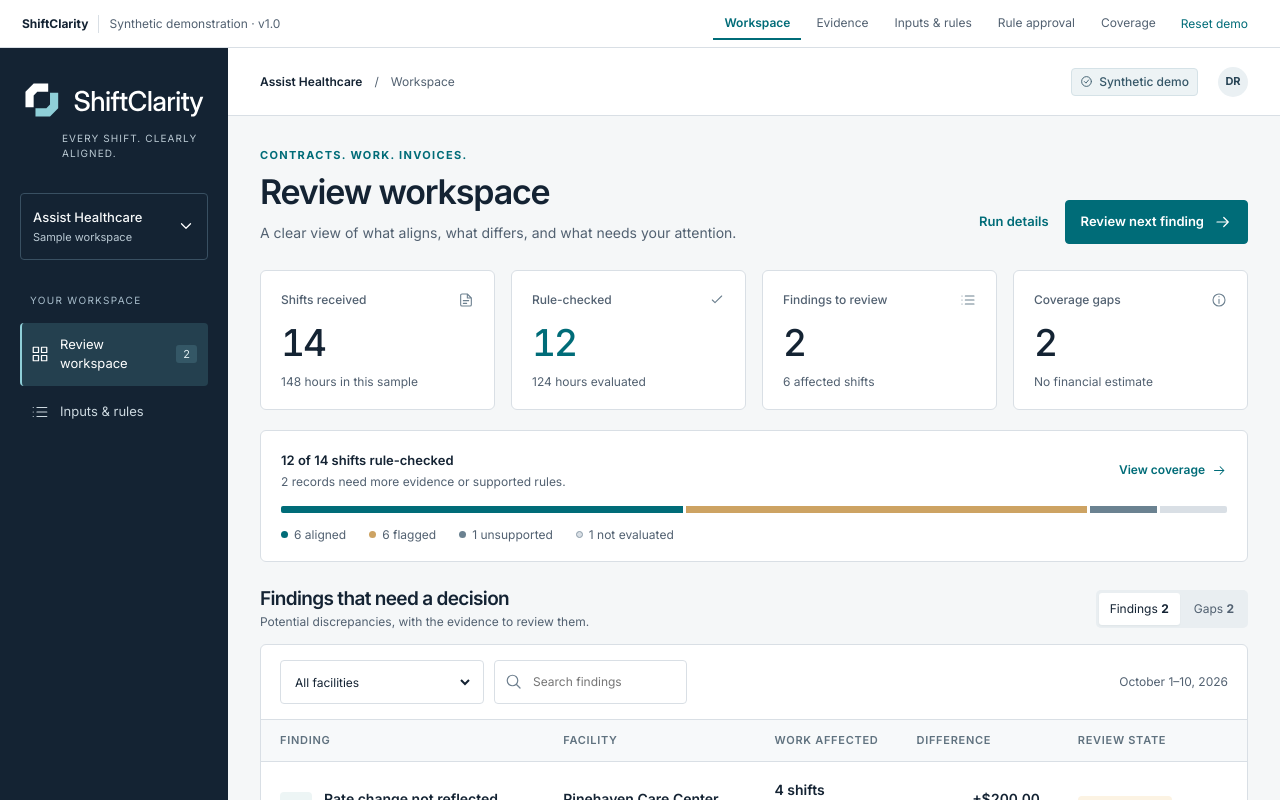
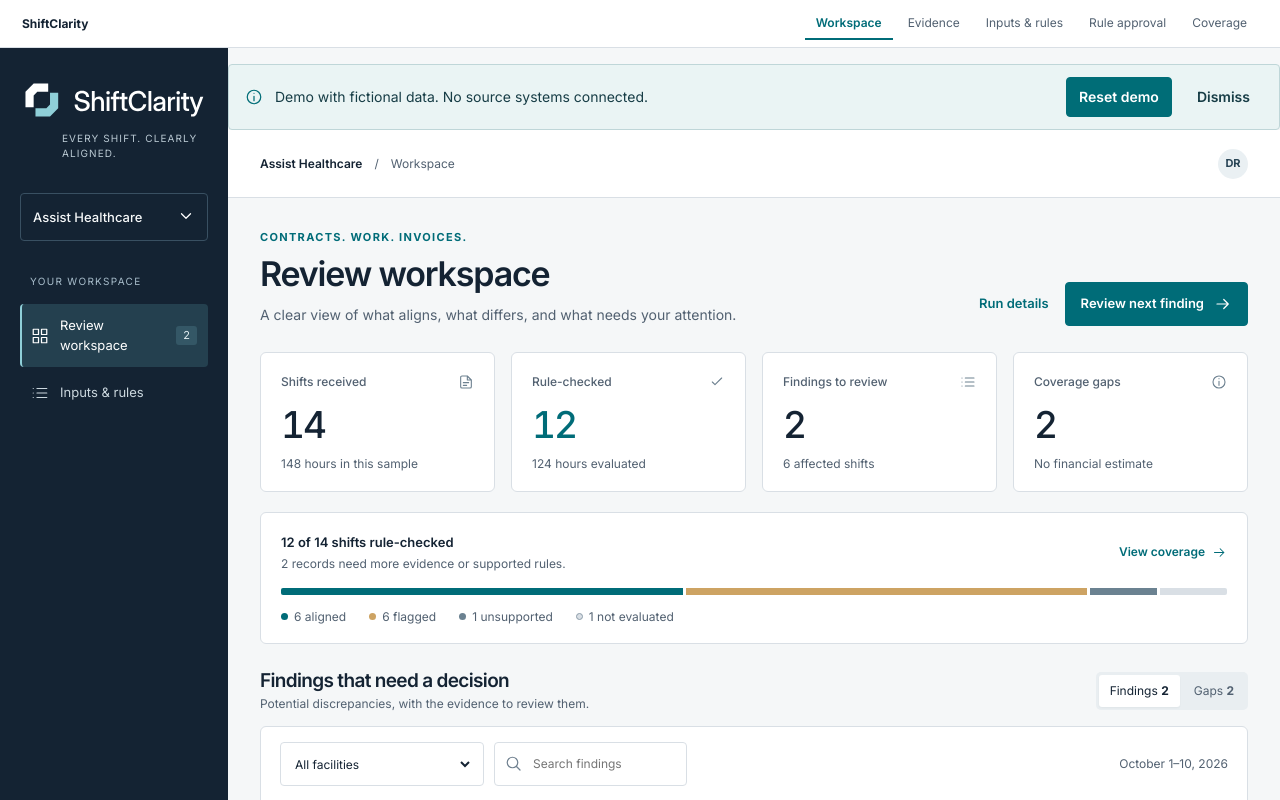
Before and after one commit to manynames3/ShiftClarity, a React (Vite) app: page / in a window 1280 px wide. Shown: the top 800 px of the page. Built offline with nearby package versions, Linux system fonts and the light colour scheme.

Commit message:
feat(demo): clarify fictional data disclosure

```diff
--- a/src/App.tsx
+++ b/src/App.tsx
@@ -17,8 +17,10 @@
 const views=['workspace','evidence','inputs','rules','coverage'] as const;
 const labels:Record<string,string>={workspace:'Workspace',evidence:'Evidence',inputs:'Inputs & rules',rules:'Rule approval',coverage:'Coverage'};
 type Modal={kind:'review';action:'confirm'|'dismiss'|'request_evidence'|'reopen';f:Finding;version:number}|{kind:'reset'|'import'|'about'|'reject'}|{kind:'task';task:Task};
+function readDisclosure(){try{return sessionStorage.getItem('shiftclarity-demo-disclosure')!=='dismissed';}catch{return true;}}
 export default function App({pilot}:{pilot?:PilotController}={}){
  const [memoryState,setState]=useState(()=>initialDemo(freshInputs(),draftRule)),[url,setUrl]=useState(()=>new URL(location.href)),[menu,setMenu]=useState(false),[actor,setActor]=useState('DEMO-AUTHOR'),[modal,setModal]=useState<Modal|null>(null),[notice,setNotice]=useState(''),[error,setError]=useState(''),[reason,setReason]=useState(''),[owner,setOwner]=useState('');
+ const [disclosureVisible,setDisclosureVisible]=useState(readDisclosure);
  const state=pilot?.state||memoryState;const activeActor=pilot?.session.actor||actor;
  const [saving,setSaving]=useState(false);
  const lastUrl=useRef(url.href),fileInput=useRef<HTMLInputElement>(null);const view=pilot&&url.searchParams.get('view')==='custom'?'inputs':url.searchParams.get('view')==='custom'?'custom':views.includes(url.searchParams.get('view') as typeof views[number])?url.searchParams.get('view')!:'workspace';
@@ -27,6 +29,7 @@
  const navigate=(to:string)=>{const next=new URL(to,location.href);history.pushState({},'',next);setUrl(next);setMenu(false);setModal(null);};
  const intercept=(e:MouseEvent)=>{const a=(e.target as Element).closest('a');if(a&&a.getAttribute('href')?.startsWith('?')&&!e.metaKey&&!e.ctrlKey&&!e.shiftKey){e.preventDefault();navigate(a.getAttribute('href')!);}};
  function openModal(m:Modal){setReason('');setOwner('');setError('');setModal(m);}
+ function dismissDisclosure(){try{sessionStorage.setItem('shiftclarity-demo-disclosure','dismissed');}catch{}setDisclosureVisible(false);}
  function doScenario(s:Scenario){setState(prev=>publish(prev,scenarioInputs(freshInputs(),s)));setNotice(s==='failed'?'Validation failed. The previous run is retained and marked stale.':`${s==='canonical'?'Canonical fixture':s} synthetic run computed.`);if(s==='empty')navigate('?view=workspace');}
  async function doApprove(){try{if(pilot){await pilot.approve('approve','Source inspected; effective date and supersession checked.');setNotice('Independent rule approval saved on the server.');return;}setState(approveRule(state,actor));setNotice('New rule version approved in demo state. RUN-001 is unchanged.');}catch(e){setNotice(e instanceof Error?e.message:'Approval denied');}}
  async function doExport(){try{if(pilot){await pilot.export();setNotice('Reviewed findings exported with source and coverage limits.');return;}const text=exportReviews(state),blob=new Blob([text],{type:'text/csv;charset=utf-8'}),href=URL.createObjectURL(blob),a=document.createElement('a');a.href=href;a.download=`ShiftClarity-${state.run?.id}-reviewed-findings.csv`;a.click();URL.revokeObjectURL(href);setNotice('Reviewed findings exported with source IDs and coverage limits. Needs-review rows are excluded.');}catch(e){setNotice((e as Error).message);}}
@@ -50,9 +53,9 @@
  const customData=state.inputs.manifest.dataset_id==='user-preview'||!state.inputs.manifest.synthetic;
  const workspaceLabel=pilot?'Synthetic pilot workspace':customData?'Your records':'Assist Healthcare';
  const selected=state.run?.findings.find(f=>f.id===(url.searchParams.get('id')||(url.searchParams.get('case')==='missing'?'FND-002':'FND-001')));
- return <div onClick={intercept}><a className="skip" href="#main">Skip to content</a><header className="referencebar"><div className="reference-name"><strong>ShiftClarity</strong><span>{pilot?'Synthetic pilot · server connected':'Synthetic demonstration · v1.0'}</span></div><nav className="refnav" aria-label={pilot?'Workspace screens':'Demo screens'}>{views.map(v=><a key={v} className={view===v?'active':''} href={`?view=${v}`} aria-current={view===v?'page':undefined}>{labels[v]}</a>)}<button className="toolbar-reset" onClick={()=>pilot?void pilot.logout():openModal({kind:'reset'})}>{pilot?'Sign out':'Reset demo'}</button></nav><div className="mobile-demo-tools"><label className="sr-only" htmlFor="screen-select">Demo screen</label><select id="screen-select" value={view} onChange={e=>navigate(`?view=${e.target.value}`)}>{views.map(v=><option key={v} value={v}>{labels[v]}</option>)}</select><button className="toolbar-reset" onClick={()=>pilot?void pilot.logout():openModal({kind:'reset'})}>{pilot?'Sign out':'Reset'}</button></div></header>
- <div className="app"><aside className="sidebar"><a className="sidebar-brand" href="?view=workspace" aria-label="ShiftClarity workspace"><Logo inverse/><small>Every shift. Clearly aligned.</small></a><div className="workspace-select"><div><strong>{workspaceLabel}</strong><small>{pilot?activeActor:customData?'Local preview':'Sample workspace'}</small></div><Icon name="down"/></div><div className="navlabel">Your workspace</div><nav aria-label="Application navigation"><a className={`navlink ${['workspace','evidence','coverage'].includes(view)?'active':''}`} href="?view=workspace"><Icon name="grid"/>Review workspace<span className="nav-count">{state.run?.findings.filter(f=>reviewFor(f,state.reviews).state==='needs_review').length||0}</span></a><a className={`navlink ${['inputs','rules'].includes(view)?'active':''}`} href="?view=inputs"><Icon name="rows"/>Inputs & rules</a></nav><div className="sidebar-gap"/><div className="side-note"><div className="eyebrow">Built around evidence</div><p>Approved terms.<br/>Completed work.<br/>A clear review record.</p></div><button className="navlink about" onClick={()=>openModal({kind:'about'})}><Icon name="info"/>About ShiftClarity</button><div className="parent-brand">A product by<strong>SUPREME<span> AI</span> VENTURES</strong></div></aside>
- <div className="appbody"><div className="topbar" role="region" aria-label="Workspace context"><div className="breadcrumbs"><strong>{workspaceLabel}</strong><span>/</span><span>{labels[view]||'Your records'}</span></div><div className="topbar-mobile"><button className="mobile-menu" aria-expanded={menu} aria-label="Toggle workspace navigation" onClick={()=>setMenu(!menu)}><Icon name="menu"/></button><Logo/></div><div className="top-right"><Pill type="demo"><Icon name="circle"/>{pilot?'Synthetic pilot':customData?'Local data preview':'Synthetic demo'}</Pill><span className="avatar" aria-label={pilot?activeActor:'Demo reviewer'}>{pilot?activeActor.replace('DEMO-','').slice(0,2):'DR'}</span></div></div><nav className={`mobile-nav-links ${menu?'open':''}`} aria-label="Mobile application navigation">{views.map(v=><a href={`?view=${v}`} key={v}>{labels[v]}</a>)}</nav>
+ return <div onClick={intercept}><a className="skip" href="#main">Skip to content</a><header className="referencebar"><div className="reference-name"><strong>ShiftClarity</strong></div><nav className="refnav" aria-label={pilot?'Workspace screens':'Demo screens'}>{views.map(v=><a key={v} className={view===v?'active':''} href={`?view=${v}`} aria-current={view===v?'page':undefined}>{labels[v]}</a>)}</nav><div className="mobile-demo-tools"><label className="sr-only" htmlFor="screen-select">Demo screen</label><select id="screen-select" value={view} onChange={e=>navigate(`?view=${e.target.value}`)}>{views.map(v=><option key={v} value={v}>{labels[v]}</option>)}</select></div></header>
+ <div className="app"><aside className="sidebar"><a className="sidebar-brand" href="?view=workspace" aria-label="ShiftClarity workspace"><Logo inverse/><small>Every shift. Clearly aligned.</small></a><div className="workspace-select"><div><strong>{workspaceLabel}</strong>{(pilot||customData)&&<small>{pilot?activeActor:'Local preview'}</small>}</div><Icon name="down"/></div><div className="navlabel">Your workspace</div><nav aria-label="Application navigation"><a className={`navlink ${['workspace','evidence','coverage'].includes(view)?'active':''}`} href="?view=workspace"><Icon name="grid"/>Review workspace<span className="nav-count">{state.run?.findings.filter(f=>reviewFor(f,state.reviews).state==='needs_review').length||0}</span></a><a className={`navlink ${['inputs','rules'].includes(view)?'active':''}`} href="?view=inputs"><Icon name="rows"/>Inputs & rules</a></nav><div className="sidebar-gap"/><div className="side-note"><div className="eyebrow">Built around evidence</div><p>Approved terms.<br/>Completed work.<br/>A clear review record.</p></div><button className="navlink about" onClick={()=>openModal({kind:'about'})}><Icon name="info"/>About ShiftClarity</button><div className="parent-brand">A product by<strong>SUPREME<span> AI</span> VENTURES</strong></div></aside>
+ <div className="appbody">{!pilot&&disclosureVisible&&<aside className="demo-banner" role="note" aria-label="Demo disclosure"><Icon name="info"/><span>Demo with fictional data. No source systems connected.</span><button className="banner-reset" onClick={()=>openModal({kind:'reset'})}>Reset demo</button><button className="banner-dismiss" aria-label="Dismiss demo disclosure" onClick={dismissDisclosure}>Dismiss</button></aside>}<div className="topbar" role="region" aria-label="Workspace context"><div className="breadcrumbs"><strong>{workspaceLabel}</strong><span>/</span><span>{labels[view]||'Your records'}</span></div><div className="topbar-mobile"><button className="mobile-menu" aria-expanded={menu} aria-label="Toggle workspace navigation" onClick={()=>setMenu(!menu)}><Icon name="menu"/></button><Logo/></div><div className="top-right">{pilot&&<Pill type="demo"><Icon name="circle"/>Synthetic pilot</Pill>}{!pilot&&customData&&<Pill type="demo"><Icon name="circle"/>Local data preview</Pill>}<span className="avatar" aria-label={pilot?activeActor:'Demo reviewer'}>{pilot?activeActor.replace('DEMO-','').slice(0,2):'DR'}</span></div></div><nav className={`mobile-nav-links ${menu?'open':''}`} aria-label="Mobile application navigation">{views.map(v=><a href={`?view=${v}`} key={v}>{labels[v]}</a>)}</nav>
  <main id="main" className="content" tabIndex={-1}><div className={notice?'status-message':'sr-only'} role="status" aria-live="polite">{notice}</div>{state.stale&&<div className="warning-box stale" role="alert"><strong>Stale results · {state.run?.id} retained</strong><p>The latest run failed: {state.error}. No partial result was published. Rerun validated evidence before review.</p></div>}{state.importState==='quarantined'&&<div className="warning-box" role="alert"><strong>Quarantined input · not imported</strong><p>{state.error}</p></div>}
  {view==='workspace'&&(state.run&&state.run.coverage.received_records>0?<Workspace key={state.run.id} run={state.run} reviews={state.reviews}/>:<div className="empty"><h1 tabIndex={-1}>Load fictional records to begin</h1><p>No source records have been loaded. This does not mean there are zero issues.</p><button className="btn btn-primary" onClick={()=>openModal({kind:'import'})}>Load sample files</button></div>)}
  {view==='evidence'&&<Evidence key={selected?.id} state={state} finding={selected} secure={!!pilot} canReview={!pilot||pilot.session.roles.includes('reviewer')} onAction={(action,f)=>openModal({kind:'review',action,f,version:reviewFor(f,state.reviews).version})} onExport={doExport}/>}
--- a/src/main.tsx
+++ b/src/main.tsx
@@ -3,6 +3,7 @@
 import '@fontsource-variable/inter';
 import './reference.css';
 import './styles.css';
+import './polish.css';
 import App from './App';
 import ServerApp from './ServerApp';
 createRoot(document.getElementById('root')!).render(<React.StrictMode>{location.pathname.startsWith('/pilot')?<ServerApp/>:<App/>}</React.StrictMode>);
--- /dev/null
+++ b/src/polish.css
@@ -0,0 +1,8 @@
+.demo-banner{display:flex;align-items:center;gap:12px;max-width:1280px;margin:16px auto 0;padding:12px 16px;background:#eaf4f4;border:1px solid #bfd6d8;border-radius:4px;color:#173d46;font-size:14px;line-height:1.4}
+.demo-banner>.icon{flex:0 0 auto;color:#006d77}
+.demo-banner>span{flex:1}
+.banner-reset,.banner-dismiss{min-height:40px;padding:8px 12px;border:1px solid #7e9ca1;border-radius:4px;background:transparent;color:#173d46;font-size:14px;font-weight:600}
+.banner-reset{background:#006d77;border-color:#006d77;color:#fff}
+.banner-reset:hover{background:#005d66}
+.banner-dismiss{border-color:transparent}
+@media(max-width:680px){.demo-banner{margin:10px 12px 0;padding:10px 12px;gap:8px;flex-wrap:wrap}.demo-banner>span{flex-basis:calc(100% - 32px)}.banner-reset{margin-left:28px}}
```
Also changed, not shown: 2 other files (tests, documents, lock files or other folders).
